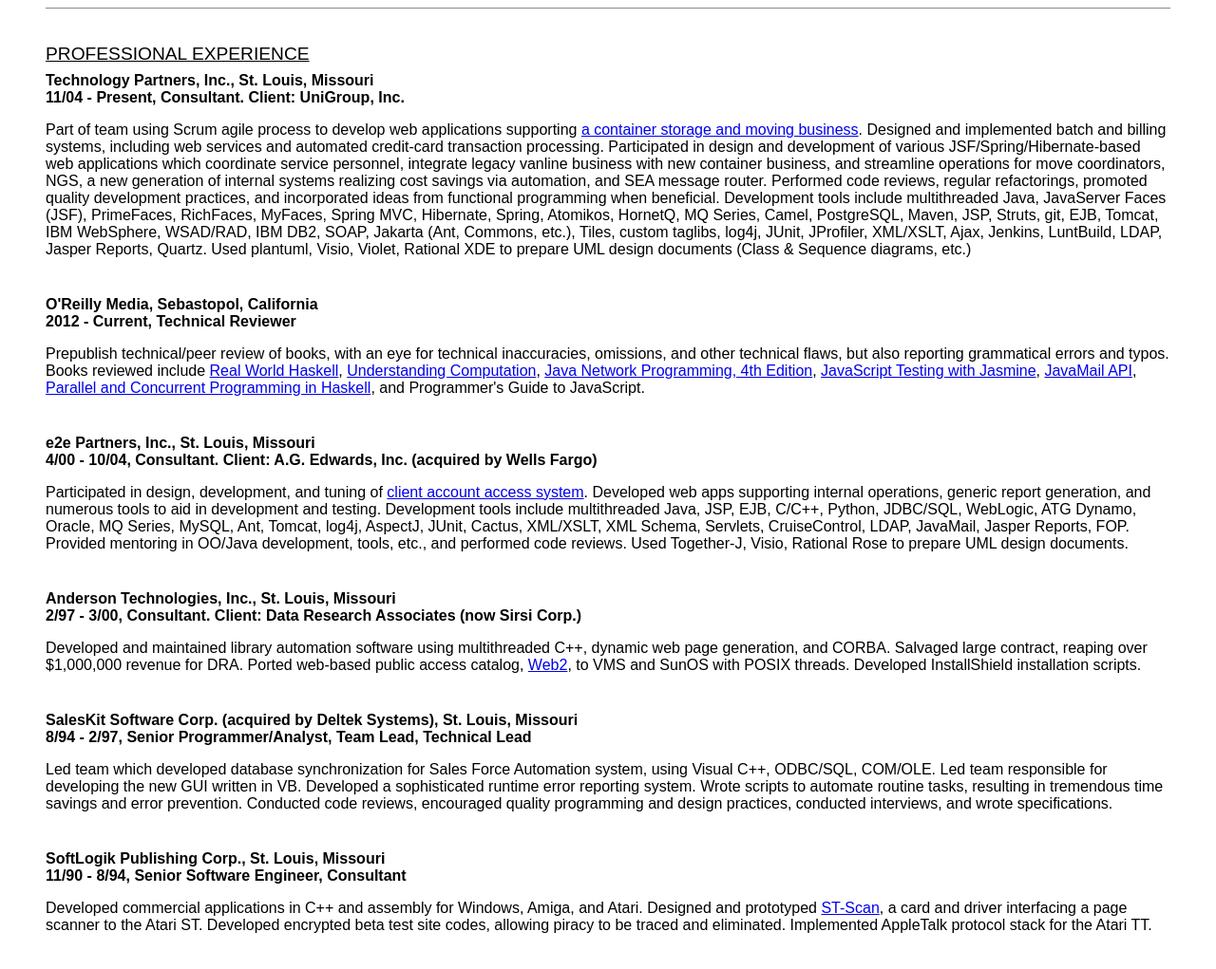
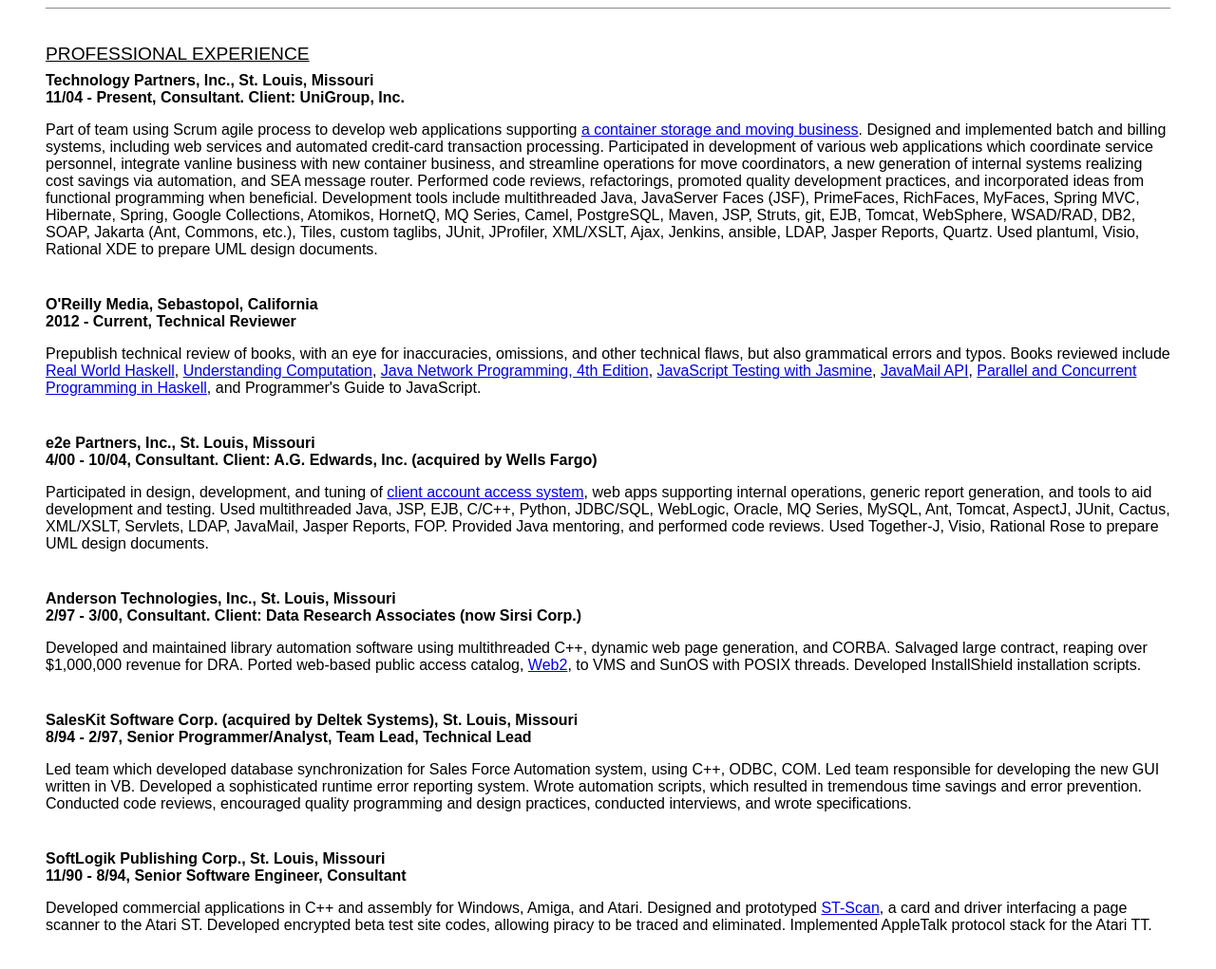
Before and after one commit to astangl/alexstangl-resume, a plain HTML site: page AlexStangl.html in a window 1280 px wide. Shown: the part 320-1341 px from the top of the page at 95% size. Drawn offline with Linux system fonts and the light colour scheme.

Commit message:
More trimming

```diff
--- a/AlexStangl.html
+++ b/AlexStangl.html
@@ -41,19 +41,19 @@
   <div class="jobblock">
    <div class="jobline">Technology Partners, Inc., St. Louis, Missouri</div>
    <div class="jobline">11/04 - Present, Consultant. Client: UniGroup, Inc.</div>
-   <p>Part of team using Scrum agile process to develop web applications supporting <a href="http://www.getasam.com">a container storage and moving business</a>. Designed and implemented batch and billing systems, including web services and automated credit-card transaction processing. Participated in design and development of various JSF/Spring/Hibernate-based web applications which coordinate service personnel, integrate legacy vanline business with new container business, and streamline operations for move coordinators, NGS, a new generation of internal systems realizing cost savings via automation, and SEA message router. Performed code reviews, regular refactorings, promoted quality development practices, and incorporated ideas from functional programming when beneficial. Development tools include multithreaded Java, JavaServer Faces (JSF), PrimeFaces, RichFaces, MyFaces, Spring MVC, Hibernate, Spring, Atomikos, HornetQ, MQ Series, Camel, PostgreSQL, Maven, JSP, Struts, git, EJB, Tomcat, IBM WebSphere, WSAD/RAD, IBM DB2, SOAP, Jakarta (Ant, Commons, etc.), Tiles, custom taglibs, log4j, JUnit, JProfiler, XML/XSLT, Ajax, Jenkins, LuntBuild, LDAP, Jasper Reports, Quartz. Used plantuml, Visio, Violet, Rational XDE to prepare UML design documents (Class &amp; Sequence diagrams, etc.)</p>
+   <p>Part of team using Scrum agile process to develop web applications supporting <a href="http://www.getasam.com">a container storage and moving business</a>. Designed and implemented batch and billing systems, including web services and automated credit-card transaction processing. Participated in development of various web applications which coordinate service personnel, integrate vanline business with new container business, and streamline operations for move coordinators, a new generation of internal systems realizing cost savings via automation, and SEA message router. Performed code reviews, refactorings, promoted quality development practices, and incorporated ideas from functional programming when beneficial. Development tools include multithreaded Java, JavaServer Faces (JSF), PrimeFaces, RichFaces, MyFaces, Spring MVC, Hibernate, Spring, Google Collections, Atomikos, HornetQ, MQ Series, Camel, PostgreSQL, Maven, JSP, Struts, git, EJB, Tomcat, WebSphere, WSAD/RAD, DB2, SOAP, Jakarta (Ant, Commons, etc.), Tiles, custom taglibs, JUnit, JProfiler, XML/XSLT, Ajax, Jenkins, ansible, LDAP, Jasper Reports, Quartz. Used plantuml, Visio, Rational XDE to prepare UML design documents.</p>
   </div>
 
   <div class="jobblock">
    <div class="jobline">O'Reilly Media, Sebastopol, California</div>
    <div class="jobline">2012 - Current, Technical Reviewer</div>
-   <p>Prepublish technical/peer review of books, with an eye for technical inaccuracies, omissions, and other technical flaws, but also reporting grammatical errors and typos. Books reviewed include <a href="http://shop.oreilly.com/product/9780596514983.do">Real World Haskell</a>, <a href="http://shop.oreilly.com/product/0636920025481.do">Understanding Computation</a>, <a href="http://shop.oreilly.com/product/0636920028420.do">Java Network Programming, 4th Edition</a>, <a href="http://shop.oreilly.com/product/0636920028277.do">JavaScript Testing with Jasmine</a>, <a href="http://shop.oreilly.com/product/0636920030133.do">JavaMail API</a>, <a href="http://shop.oreilly.com/product/0636920026365.do">Parallel and Concurrent Programming in Haskell</a>, and Programmer's Guide to JavaScript.</p>
+   <p>Prepublish technical review of books, with an eye for inaccuracies, omissions, and other technical flaws, but also grammatical errors and typos. Books reviewed include <a href="http://shop.oreilly.com/product/9780596514983.do">Real World Haskell</a>, <a href="http://shop.oreilly.com/product/0636920025481.do">Understanding Computation</a>, <a href="http://shop.oreilly.com/product/0636920028420.do">Java Network Programming, 4th Edition</a>, <a href="http://shop.oreilly.com/product/0636920028277.do">JavaScript Testing with Jasmine</a>, <a href="http://shop.oreilly.com/product/0636920030133.do">JavaMail API</a>, <a href="http://shop.oreilly.com/product/0636920026365.do">Parallel and Concurrent Programming in Haskell</a>, and Programmer's Guide to JavaScript.</p>
   </div>
 
   <div class="jobblock">
    <div class="jobline">e2e Partners, Inc., St. Louis, Missouri</div>
    <div class="jobline">4/00 - 10/04, Consultant. Client: A.G. Edwards, Inc. (acquired by Wells Fargo)</div>
-   <p>Participated in design, development, and tuning of <a href="http://www.agedwards.com">client account access system</a>. Developed web apps supporting internal operations, generic report generation, and numerous tools to aid in development and testing. Development tools include multithreaded Java, JSP, EJB, C/C++, Python, JDBC/SQL, WebLogic, ATG Dynamo, Oracle, MQ Series, MySQL, Ant, Tomcat, log4j, AspectJ, JUnit, Cactus, XML/XSLT, XML Schema, Servlets, CruiseControl, LDAP, JavaMail, Jasper Reports, FOP. Provided mentoring in OO/Java development, tools, etc., and performed code reviews. Used Together-J, Visio, Rational Rose to prepare UML design documents.</p>
+   <p>Participated in design, development, and tuning of <a href="http://www.agedwards.com">client account access system</a>, web apps supporting internal operations, generic report generation, and tools to aid development and testing. Used multithreaded Java, JSP, EJB, C/C++, Python, JDBC/SQL, WebLogic, Oracle, MQ Series, MySQL, Ant, Tomcat, AspectJ, JUnit, Cactus, XML/XSLT, Servlets, LDAP, JavaMail, Jasper Reports, FOP. Provided Java mentoring, and performed code reviews. Used Together-J, Visio, Rational Rose to prepare UML design documents.</p>
   </div>
 
   <div class="jobblock">
@@ -65,7 +65,7 @@
   <div class="jobblock">
    <div class="jobline">SalesKit Software Corp. (acquired by Deltek Systems), St. Louis, Missouri</div>
    <div class="jobline">8/94 - 2/97, Senior Programmer/Analyst, Team Lead, Technical Lead</div>
-   <p>Led team which developed database synchronization for Sales Force Automation system, using Visual C++, ODBC/SQL, COM/OLE. Led team responsible for developing the new GUI written in VB. Developed a sophisticated runtime error reporting system. Wrote scripts to automate routine tasks, resulting in tremendous time savings and error prevention. Conducted code reviews, encouraged quality programming and design practices, conducted interviews, and wrote specifications.</p>
+   <p>Led team which developed database synchronization for Sales Force Automation system, using C++, ODBC, COM. Led team responsible for developing the new GUI written in VB. Developed a sophisticated runtime error reporting system. Wrote automation scripts, which resulted in tremendous time savings and error prevention. Conducted code reviews, encouraged quality programming and design practices, conducted interviews, and wrote specifications.</p>
   </div>
 
   <div class="jobblock">
```
